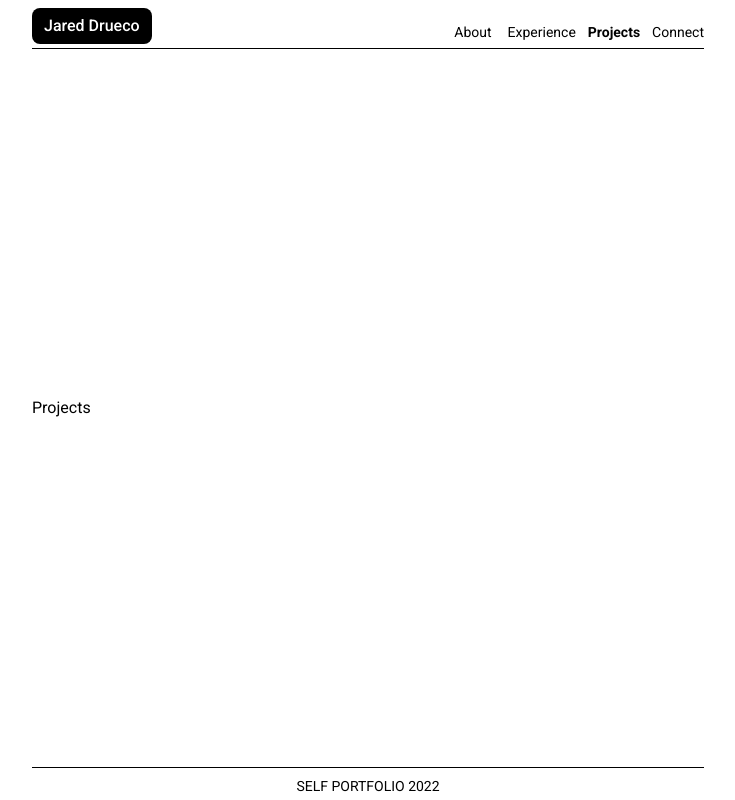
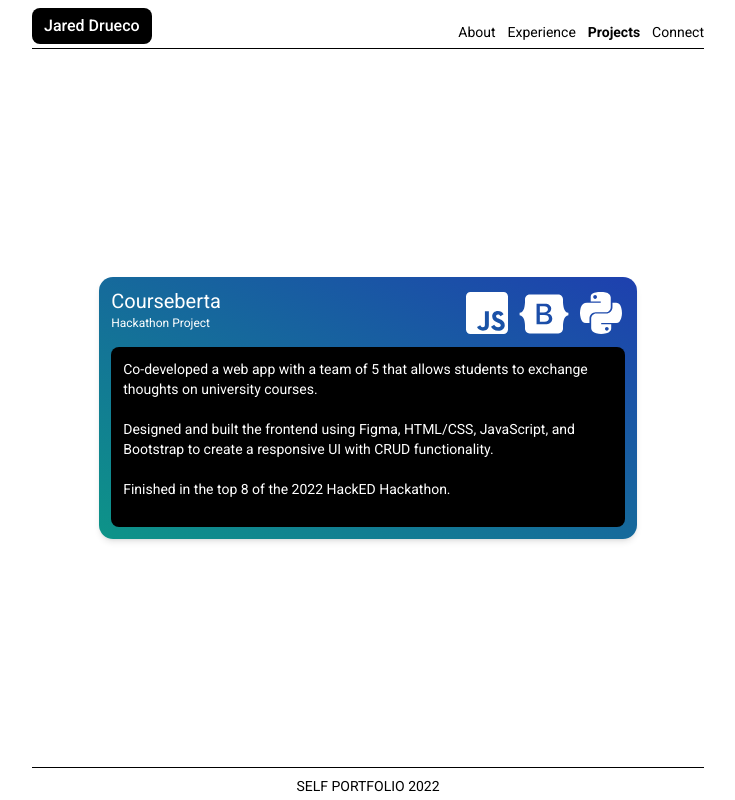
Before and after one commit to jdrco/self-portfolio, a Next.js app: page /projects in a window 1280 px wide. Shown: the whole page, without its empty margins (272-1007 px from the left). Built offline with nearby package versions, Linux system fonts and the light colour scheme.

Commit message:
Done project base

```diff
--- a/components/Navbar.js
+++ b/components/Navbar.js
@@ -22,7 +22,7 @@ const Navbar = () => {
           <a
             href=""
             className={
-              "pr-4 text-sm sm:text-md 2xl:text-lg" +
+              "pr-3 text-sm sm:text-md 2xl:text-lg" +
               (currentRoute === "/about" ? " font-bold" : "font-normal")
             }
           >
--- a/pages/projects/index.js
+++ b/pages/projects/index.js
@@ -1,7 +1,75 @@
+// Import Swiper React components
+import { Swiper, SwiperSlide } from "swiper/react";
+
+// Import Swiper styles
+import "swiper/css";
+import "swiper/css/navigation";
+
+import { Navigation } from "swiper";
+
+import {
+  FaPython,
+  FaHtml5,
+  FaCss3Alt,
+  FaReact,
+  FaBootstrap,
+  FaNodeJs,
+  FaGitAlt,
+  FaFigma,
+  FaLinux,
+  FaDocker,
+  FaJsSquare,
+} from "react-icons/fa";
+import {
+  SiJavascript,
+  SiCplusplus,
+  SiMicrosoftsqlserver,
+  SiTailwindcss,
+  SiExpress,
+  SiAzuredevops,
+  SiPostman,
+  SiVim,
+} from "react-icons/si";
+
 const Projects = () => {
   return (
-    <div>
-      <h1>Projects</h1>
+    <div className="flex flex-col justify-center items-center h-96 sm:h-[475px]">
+      <div className=" h-full w-full flex flex-col justify-center items-center">
+        <div className="w-full h-full">
+          <Swiper navigation={true} modules={[Navigation]} className="h-full">
+            <SwiperSlide className="flex justify-center items-center">
+              <div className="rounded-[14px] bg-gradient-to-tr from-teal-600 to-blue-800 h-[45%] sm:h-[50%] md:h-[55%] w-[80%] p-3 shadow-md">
+                <div className="h-full w-full flex flex-col">
+                  <div className="w-full h-auto flex flex-row justify-between mb-2">
+                    <div className="flex flex-col text-white text-sm sm:text-[20px]">
+                      <div className="leading-3 sm:leading-6">Courseberta</div>
+                      <div className="text-[10px] sm:text-[12px]">
+                        Hackathon Project
+                      </div>
+                    </div>
+                    <div className="flex flex-row gap-2 text-white text-3xl sm:text-5xl">
+                      <FaJsSquare />
+                      <FaBootstrap className="text-[50px]" />
+                      <FaPython />
+                    </div>
+                  </div>
+                  <div className="bg-black h-full rounded-lg p-3 overflow-auto scroll scrollbar text-xs sm:text-sm text-white">
+                    Co-developed a web app with a team of 5 that allows students
+                    to exchange thoughts on university courses. <br />
+                    <br />
+                    Designed and built the frontend using Figma, HTML/CSS,
+                    JavaScript, and Bootstrap to create a responsive UI with
+                    CRUD functionality.
+                    <br />
+                    <br />
+                    Finished in the top 8 of the 2022 HackED Hackathon.
+                  </div>
+                </div>
+              </div>
+            </SwiperSlide>
+          </Swiper>
+        </div>
+      </div>
     </div>
   );
 };
```
